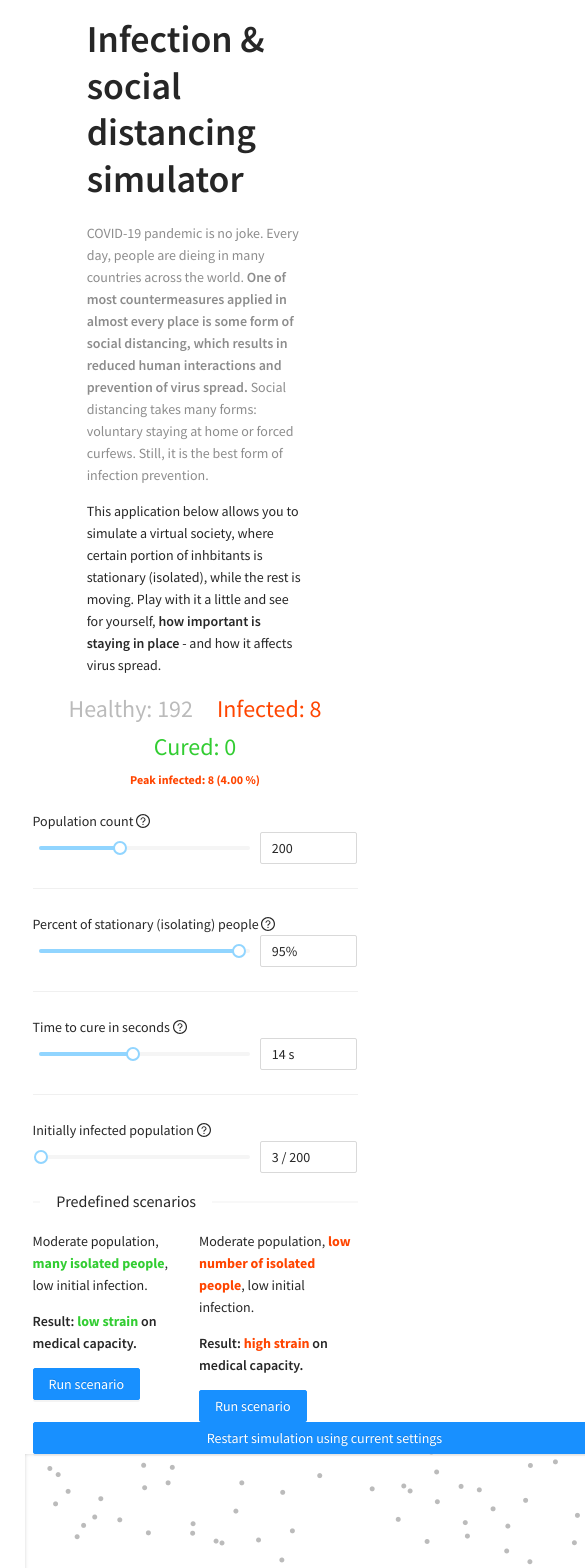
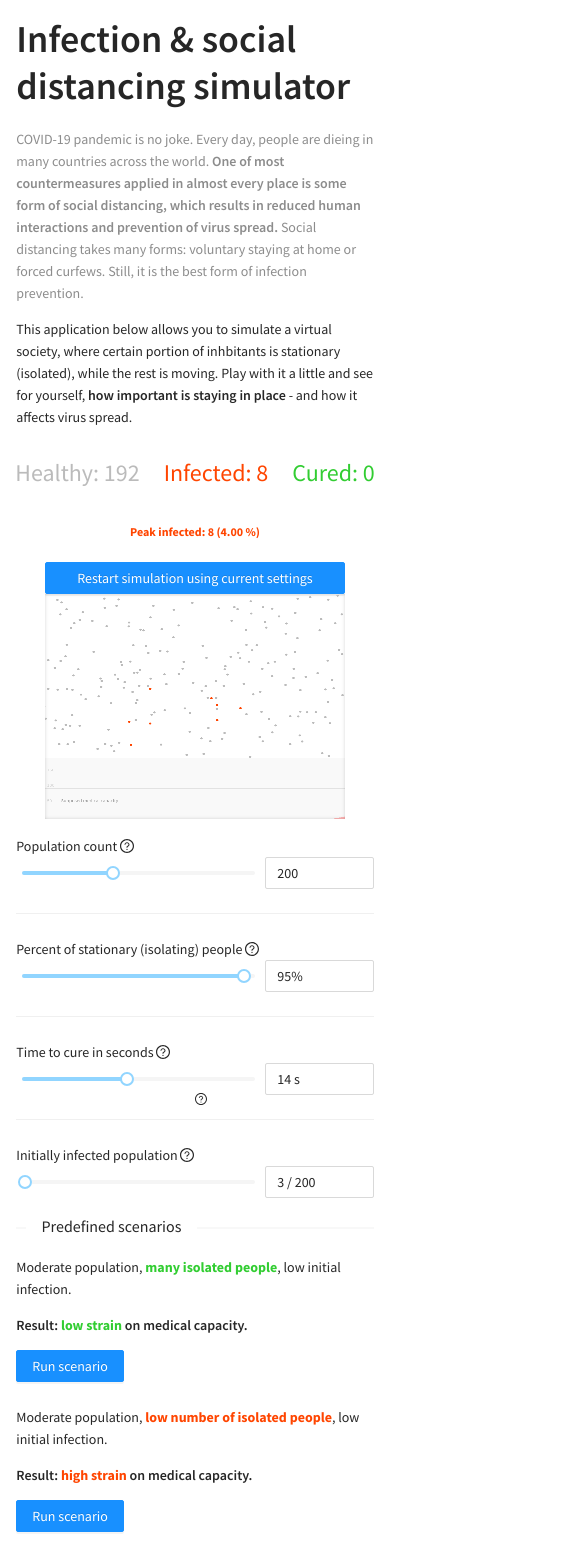
Before and after one commit to hzub/infection-simulator, a React (Create React App) app: page / in a window 390 px wide. Shown: the top 1568 px of the page, 585 px wide, since content can reach past the window. Built offline with nearby package versions, Linux system fonts and the light colour scheme.

Commit message:
Responsive fixes

```diff
--- a/src/App.tsx
+++ b/src/App.tsx
@@ -242,9 +242,9 @@ function App() {
   return (
     <div>
       <Row justify="center" align="middle">
-        <Col span={20}>
+        <Col md={20} xs={24}>
           <Row justify="center">
-            <Col span={16}>
+            <Col md={16} xs={22}>
               <Row justify="center">
                 <Title>Infection & social distancing simulator</Title>
                 <Paragraph type="secondary">
@@ -308,7 +308,7 @@ function App() {
         </Col>
       </Row>
       <Row justify="center">
-        <Col span={20}>
+        <Col xs={22} md={20}>
           <Row gutter={16}>
             <Col className="wrap-controls">
               {controls}
@@ -316,8 +316,8 @@ function App() {
                 Predefined scenarios
               </Divider>
               {/* <Title level={3}>:</Title> */}
-              <Row gutter={[8, 16]}>
-                <Col span={12}>
+              <Row gutter={[8, 24]}>
+                <Col xs={24} md={12}>
                   <Paragraph>
                     Moderate population,{" "}
                     <Text className="intent-success">many isolated people</Text>
@@ -333,7 +333,7 @@ function App() {
                     Run scenario
                   </Button>
                 </Col>
-                <Col span={12}>
+                <Col xs={24} md={12}>
                   <Paragraph>
                     Moderate population,{" "}
                     <Text className="intent-danger">
@@ -353,14 +353,11 @@ function App() {
                 </Col>
               </Row>
             </Col>
-            <Col className="wrap-canvas" style={{ minWidth: 600 }}>
+            <Col className="wrap-canvas">
               <Row justify="center">
                 <Button
                   type="primary"
                   danger={loadedSimulationConfig !== simulationConfig}
-                  style={{
-                    width: simulationEnvironment.canvasWidth / 2
-                  }}
                   onClick={() => start()}
                 >
                   {!simulation
--- a/src/styles.css
+++ b/src/styles.css
@@ -47,6 +47,10 @@ canvas {
   flex: 0 0 616px;
 }
 
+.wrap-canvas button {
+  width: 100%;
+}
+
 .intent-success {
   color: limegreen;
   font-weight: bold;
@@ -59,6 +63,7 @@ canvas {
 
 .canvas-holder {
   position: relative;
+  max-width: 600px;
 }
 
 .canvas-line-tooltip {
@@ -66,3 +71,46 @@ canvas {
   left: 150px;
   top: 493px;
 }
+
+@media screen and (max-width: 945px) {
+  .wrap-controls {
+    order: 2;
+  }
+
+  .wrap-canvas {
+    order: 1;
+    margin: 0 auto;
+  }
+}
+
+@media screen and (max-width: 600px) {
+  .wrap-canvas {
+    max-width: none;
+    flex: 0 0 auto !important;
+  }
+  .wrap-controls {
+    margin-top: 16px;
+  }
+}
+
+@media screen and (max-width: 600px) {
+  .wrap-canvas {
+    max-width: none;
+  }
+
+  canvas {
+    width: 480px !important;
+    height: 440px !important;
+  }
+}
+
+@media screen and (max-width: 500px) {
+  .wrap-canvas {
+    max-width: none;
+  }
+
+  canvas {
+    width: 300px !important;
+    height: 225px !important;
+  }
+}
```
